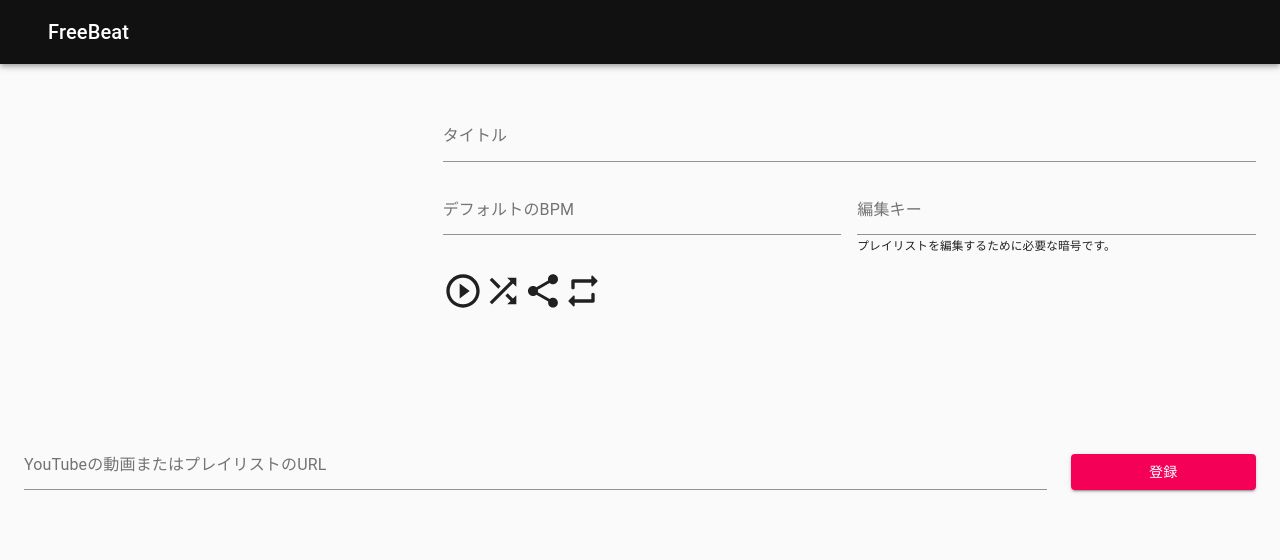
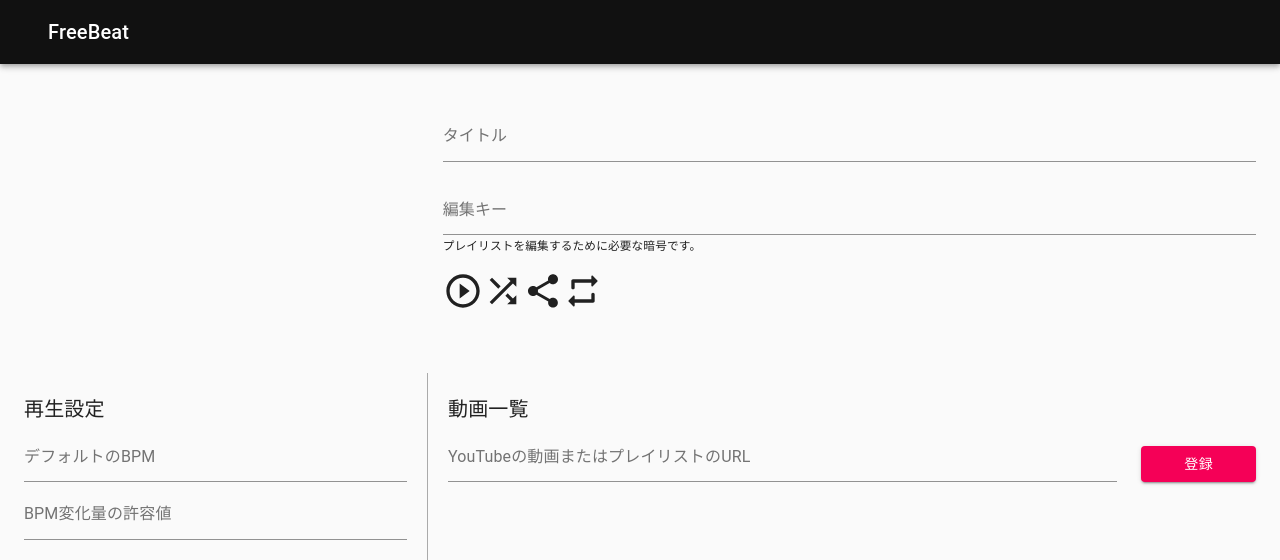
Before and after one commit to solt9029/freebeat, a Next.js app: page /playlists/1/edit in a window 1280 px wide. Shown: the top 560 px of the page. Built offline with nearby package versions, Linux system fonts and the light colour scheme; no server answers.

Commit message:
Add forms

```diff
--- a/pages/playlists/[id]/edit.tsx
+++ b/pages/playlists/[id]/edit.tsx
@@ -5,7 +5,9 @@ import {
   Grid,
   IconButton,
   makeStyles,
+  Slider,
   TextField,
+  Typography,
 } from '@material-ui/core'
 import { useRouter } from 'next/dist/client/router'
 import YouTube from 'react-youtube'
@@ -58,10 +60,12 @@ const EditPage = () => {
 
   const {
     query: { id },
+    isReady,
   } = useRouter()
 
   const { data, loading } = usePlaylistQuery({
     variables: { id: parseInt(id?.toString()) },
+    skip: !isReady,
   })
 
   console.log(data)
@@ -102,18 +106,7 @@ const EditPage = () => {
                     label="タイトル"
                   />
                 </Grid>
-                <Grid item sm={6} xs={12}>
-                  <TextField
-                    className={classes.form}
-                    InputProps={{
-                      classes: {
-                        input: classes.formInput,
-                      },
-                    }}
-                    label="デフォルトのBPM"
-                  />
-                </Grid>
-                <Grid item sm={6} xs={12}>
+                <Grid item sm={12} xs={12}>
                   <TextField
                     className={classes.form}
                     InputProps={{
@@ -135,7 +128,36 @@ const EditPage = () => {
               </Grid>
             </Grid>
           </Grid>
-          <Box mt={10}>
+          <Box mt={5}>
+            <Grid container spacing={5}>
+              <Grid
+                item
+                md={4}
+                sm={12}
+                style={{ borderRight: 'solid 1px #AAA' }}
+              >
+                <Typography variant="h6">再生設定</Typography>
+                <TextField
+                  className={classes.form}
+                  InputProps={{
+                    classes: {
+                      input: classes.formInput,
+                    },
+                  }}
+                  label="デフォルトのBPM"
+                />
+                <TextField
+                  className={classes.form}
+                  InputProps={{
+                    classes: {
+                      input: classes.formInput,
+                    },
+                  }}
+                  label="BPM変化量の許容値"
+                />
+              </Grid>
+              <Grid item md={8} sm={12}>
+                <Typography variant="h6">動画一覧</Typography>
                 <Grid container spacing={3}>
                   <Grid item xs={12} sm={9} md={10}>
                     <TextField
@@ -164,6 +186,8 @@ const EditPage = () => {
                     </Button>
                   </Grid>
                 </Grid>
+              </Grid>
+            </Grid>
           </Box>
         </Container>
       </Box>
```
Lines whose indentation alone changed are shown as unchanged.
